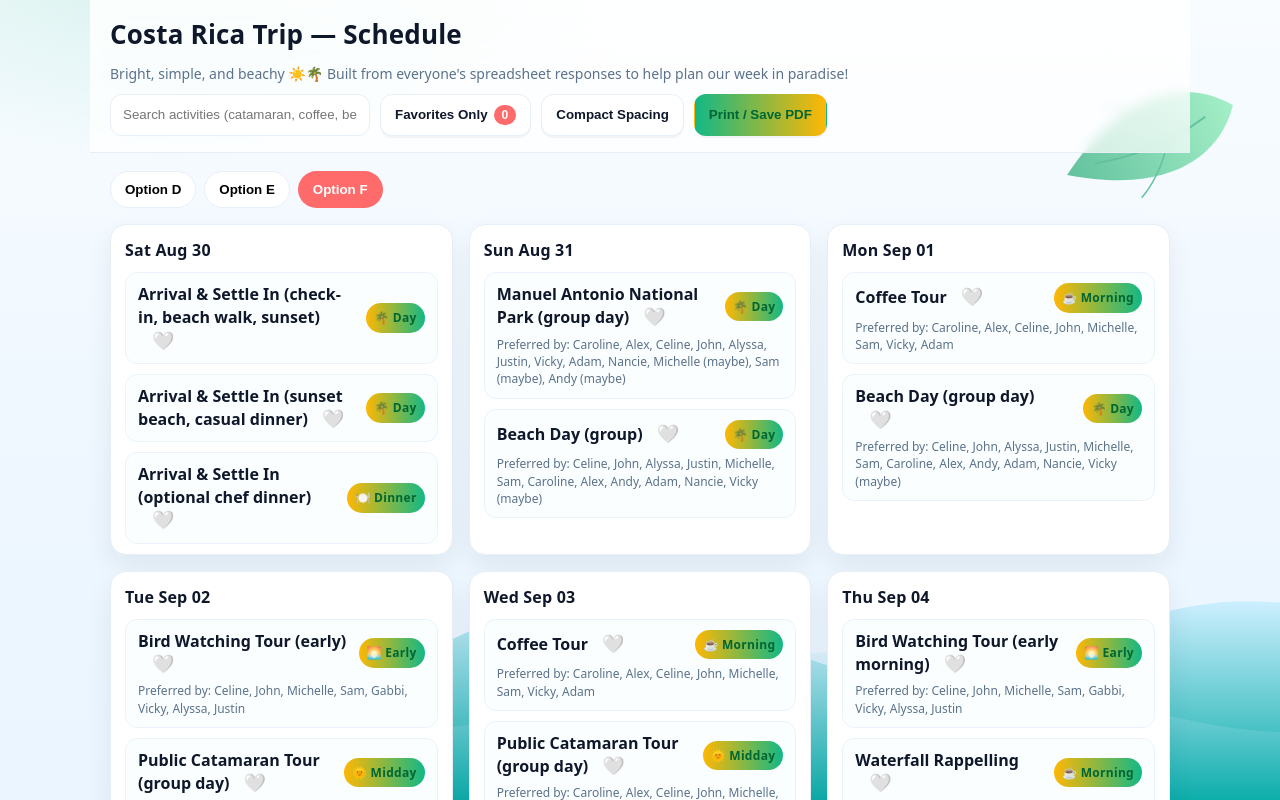
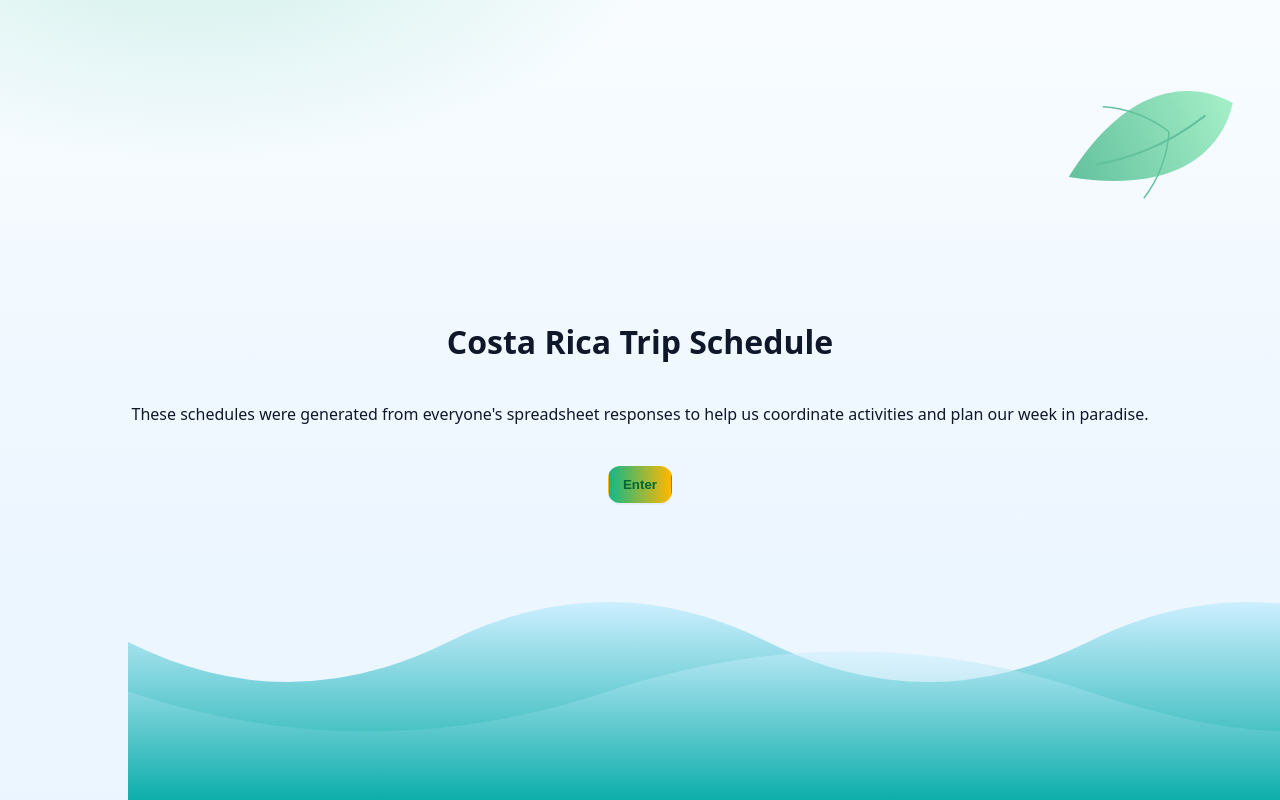
Before and after one commit to vibrantantelope/costa-rica, a React (Vite) app: page / in a window 1280 px wide. Shown: the top 800 px of the page. Built offline with nearby package versions, Linux system fonts and the light colour scheme.

Commit message:
Add introductory landing page

```diff
--- a/src/App.jsx
+++ b/src/App.jsx
@@ -5,8 +5,10 @@ import Tabs from "./components/Tabs";
 import OptionPanel from "./components/OptionPanel";
 import { D, E, F } from "./data/options";
 import { timeGuess } from "./utils/time";
+import LandingPage from "./LandingPage";
 
 export default function App() {
+  const [showLanding, setShowLanding] = useState(true);
   const [active, setActive] = useState("F");
   const [compact, setCompact] = useState(false);
   const [q, setQ] = useState("");
@@ -53,6 +55,9 @@ export default function App() {
   return (
     <>
       <AnimatedBackground />
+      {showLanding ? (
+        <LandingPage onEnter={() => setShowLanding(false)} />
+      ) : (
         <div className="container">
           <header className="site-header">
             <div className="site-header__titles">
@@ -93,6 +98,7 @@ export default function App() {
             />
           </AnimatePresence>
         </div>
+      )}
     </>
   );
 }
--- /dev/null
+++ b/src/LandingPage.jsx
@@ -0,0 +1,16 @@
+import React from "react";
+
+export default function LandingPage({ onEnter }) {
+  return (
+    <div className="landing">
+      <h1>Costa Rica Trip Schedule</h1>
+      <p>
+        These schedules were generated from everyone's spreadsheet responses to
+        help us coordinate activities and plan our week in paradise.
+      </p>
+      <button className="btn btn--primary" onClick={onEnter}>
+        Enter
+      </button>
+    </div>
+  );
+}
--- a/src/index.css
+++ b/src/index.css
@@ -21,6 +21,18 @@ body{
     linear-gradient(180deg,#f8fcff 0%, #eef7ff 60%, #eaf5ff 100%);
   font: 16px/1.45 ui-sans-serif, system-ui, -apple-system, Segoe UI, Roboto, "Helvetica Neue", Arial;
 }
+
+/* landing page */
+.landing{
+  display:flex;
+  flex-direction:column;
+  justify-content:center;
+  align-items:center;
+  text-align:center;
+  height:100%;
+  padding:20px;
+}
+.landing .btn{margin-top:24px;}
 
 /* layout */
 .container{max-width:1100px; margin:0 auto; padding:28px 20px 80px}
```
Lines whose indentation alone changed are shown as unchanged.
